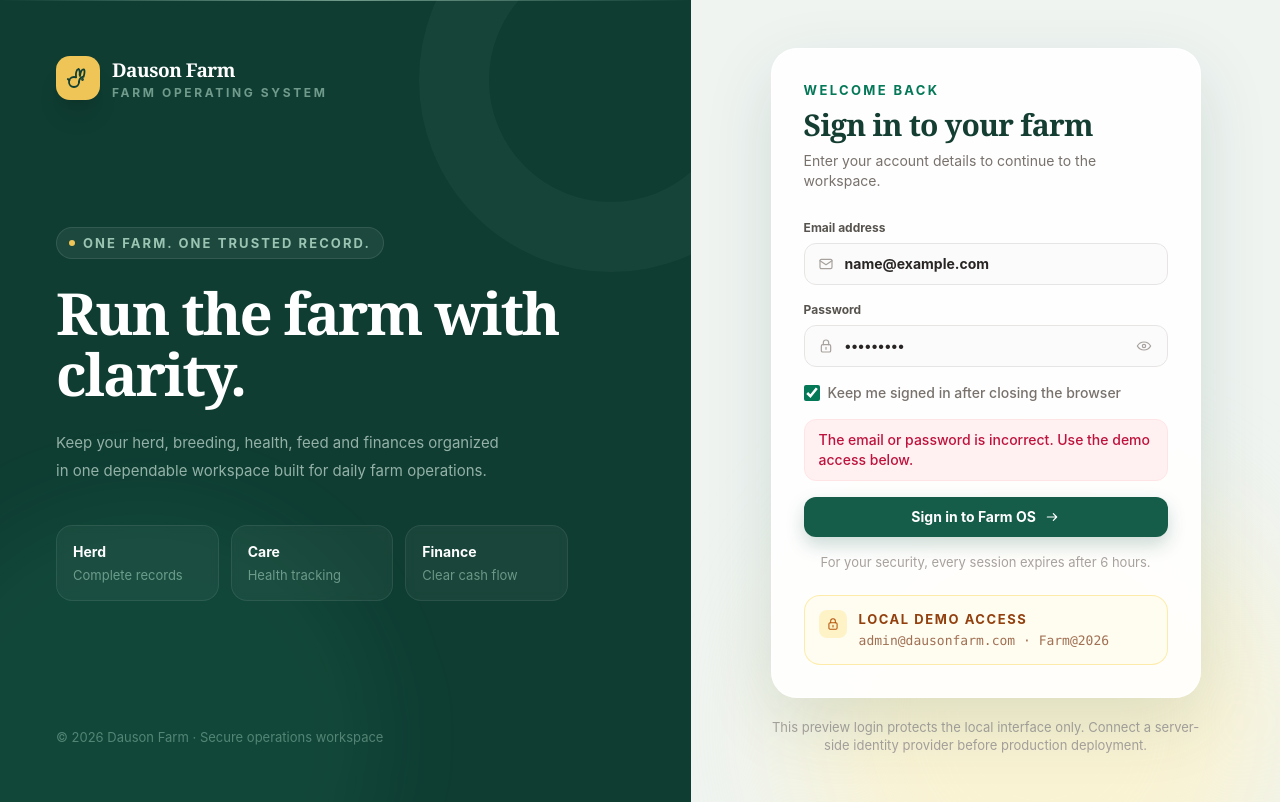
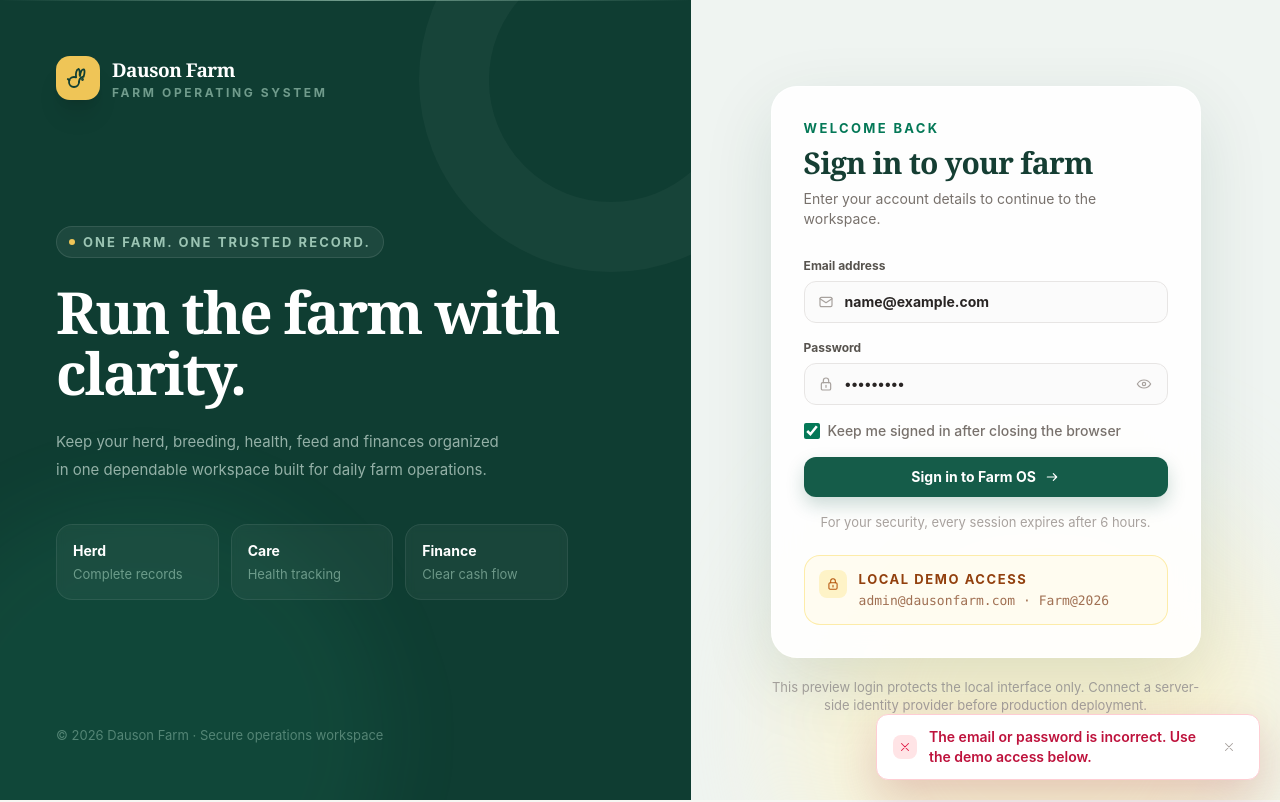
Before and after one commit to veck404/Dauson-Rabit-Farm, a Next.js app: page / in a window 1280 px wide. Both pictures are taken after typing "name@example.com", "Sample123" into the empty fields and a click on the button "Sign in to Farm OS". Built offline with nearby package versions, Linux system fonts and the light colour scheme.

Commit message:
last push for the day

```diff
--- a/components/FarmApp.tsx
+++ b/components/FarmApp.tsx
@@ -481,6 +481,7 @@ export default function FarmApp() {
     );
     otherStorage.removeItem(AUTH_SESSION_KEY);
     setAuthExpiresAt(expiresAt);
+    setToast("Login successful. Welcome back, Esther.");
     setAuthenticated(true);
   };
 
--- a/components/LoginScreen.tsx
+++ b/components/LoginScreen.tsx
@@ -1,6 +1,6 @@
 "use client";
 
-import { useState, type FormEvent } from "react";
+import { useEffect, useState, type FormEvent } from "react";
 import { Icon } from "./Icon";
 
 export const DEMO_EMAIL = "admin@dausonfarm.com";
@@ -16,6 +16,12 @@ export function LoginScreen({
   const [showPassword, setShowPassword] = useState(false);
   const [remember, setRemember] = useState(true);
   const [error, setError] = useState("");
+
+  useEffect(() => {
+    if (!error) return;
+    const timeout = window.setTimeout(() => setError(""), 3600);
+    return () => window.clearTimeout(timeout);
+  }, [error]);
 
   const submit = (event: FormEvent) => {
     event.preventDefault();
@@ -154,15 +160,6 @@ export function LoginScreen({
                   Forgot password?
                 </button> */}
               </div>
-
-              {error && (
-                <div
-                  role="alert"
-                  className="rounded-xl bg-rose-50 px-3 py-2 text-center text-[10px] font-medium leading-4 text-rose-700"
-                >
-                  {error}
-                </div>
-              )}
 
               <button
                 type="submit"
@@ -383,15 +380,6 @@ export function LoginScreen({
                   Keep me signed in after closing the browser
                 </label>
 
-                {error && (
-                  <div
-                    role="alert"
-                    className="rounded-xl border border-rose-100 bg-rose-50 px-3.5 py-2.5 text-[11px] font-medium leading-4 text-rose-700"
-                  >
-                    {error}
-                  </div>
-                )}
-
                 <button
                   type="submit"
                   className="flex w-full items-center justify-center gap-2 rounded-xl bg-[#155c49] px-4 py-2.5 text-xs font-bold text-white shadow-[0_8px_18px_rgba(21,92,73,0.22)] hover:-translate-y-px hover:bg-[#104b3c] hover:shadow-[0_10px_24px_rgba(21,92,73,0.26)]"
@@ -428,6 +416,27 @@ export function LoginScreen({
           </div>
         </section>
       </div>
+
+      {error && (
+        <div
+          role="alert"
+          aria-live="assertive"
+          className="fixed bottom-5 left-1/2 z-50 flex w-[calc(100%-2rem)] max-w-sm -translate-x-1/2 items-center gap-3 rounded-xl border border-rose-200 bg-white px-4 py-3 text-[11px] font-semibold leading-4 text-rose-700 shadow-[0_18px_45px_rgba(136,19,55,0.2)] sm:left-auto sm:right-5 sm:w-auto sm:translate-x-0"
+        >
+          <span className="grid h-6 w-6 shrink-0 place-items-center rounded-lg bg-rose-100 text-rose-600">
+            <Icon name="close" className="h-3.5 w-3.5" />
+          </span>
+          <span className="flex-1">{error}</span>
+          <button
+            type="button"
+            aria-label="Dismiss notification"
+            onClick={() => setError("")}
+            className="grid h-7 w-7 shrink-0 place-items-center rounded-lg text-stone-400 hover:bg-stone-100 hover:text-stone-600"
+          >
+            <Icon name="close" className="h-3.5 w-3.5" />
+          </button>
+        </div>
+      )}
     </main>
   );
 }
```
